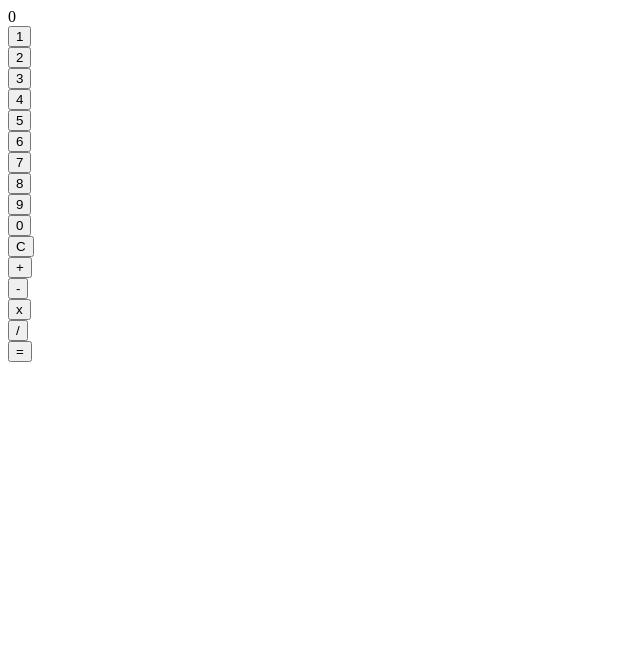
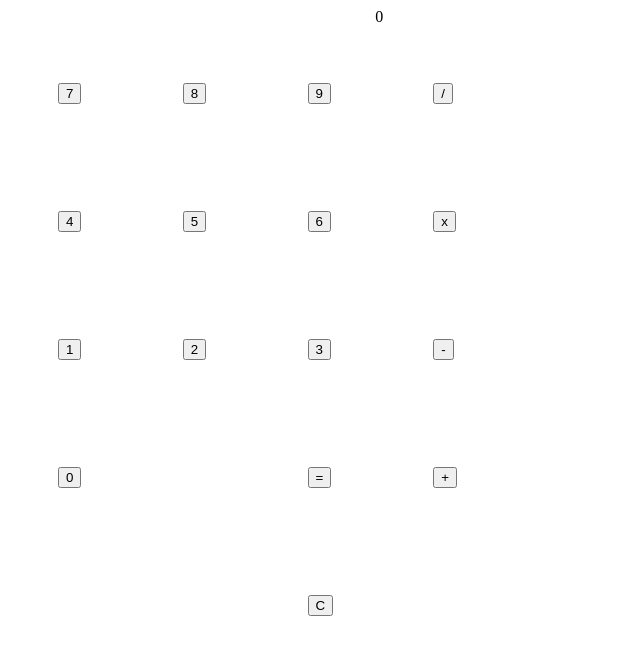
Before and after one commit to h-willis/react-calculator, a React (Create React App) app: page / in a window 1280 px wide. Shown: the top 654 px of the page, without its empty margins (0-640 px from the left). Built offline with nearby package versions, Linux system fonts and the light colour scheme.

Commit message:
grid layout buttons

```diff
--- a/src/CalculatorContainer.js
+++ b/src/CalculatorContainer.js
@@ -82,27 +82,23 @@ function CalculatorContainer() {
 
   return (
     <div className="calculatorContainer">
-      <CalculatorScreen screenState={screenState} />
-      <CalculatorNumbericButton number={1} onClick={handleNumberClick} />
-      <CalculatorNumbericButton number={2} onClick={handleNumberClick} />
-      <CalculatorNumbericButton number={3} onClick={handleNumberClick} />
-      <CalculatorNumbericButton number={4} onClick={handleNumberClick} />
-      <CalculatorNumbericButton number={5} onClick={handleNumberClick} />
-      <CalculatorNumbericButton number={6} onClick={handleNumberClick} />
-      <CalculatorNumbericButton number={7} onClick={handleNumberClick} />
-      <CalculatorNumbericButton number={8} onClick={handleNumberClick} />
-      <CalculatorNumbericButton number={9} onClick={handleNumberClick} />
-      <CalculatorNumbericButton number={0} onClick={handleNumberClick} />
-      <button onClick={resetScreen}>C</button>
-      <CalculatorNumbericButton number={'+'} onClick={handleOperator} />
-      <CalculatorNumbericButton number={'-'} onClick={handleOperator} />
-      <CalculatorNumbericButton number={'x'} onClick={handleOperator} />
-      <CalculatorNumbericButton number={'/'} onClick={handleOperator} />
-      {/* <button value={"+"} onClick={handleOperator}>+</button>
-      <button value={'-'} onClick={handleOperator}>-</button>
-      <button onClick={handleMult}>x</button>
-      <button onClick={handleDivide}>/</button> */}
-      <button onClick={handleEquals}>=</button>
+      <CalculatorScreen screenState={screenState} gridPosition={[1, 1]} />
+      <CalculatorNumbericButton number={1} onClick={handleNumberClick} gridPosition={[4, 1]} />
+      <CalculatorNumbericButton number={2} onClick={handleNumberClick} gridPosition={[4, 2]} />
+      <CalculatorNumbericButton number={3} onClick={handleNumberClick} gridPosition={[4, 3]} />
+      <CalculatorNumbericButton number={4} onClick={handleNumberClick} gridPosition={[3, 1]} />
+      <CalculatorNumbericButton number={5} onClick={handleNumberClick} gridPosition={[3, 2]} />
+      <CalculatorNumbericButton number={6} onClick={handleNumberClick} gridPosition={[3, 3]} />
+      <CalculatorNumbericButton number={7} onClick={handleNumberClick} gridPosition={[2, 1]} />
+      <CalculatorNumbericButton number={8} onClick={handleNumberClick} gridPosition={[2, 2]} />
+      <CalculatorNumbericButton number={9} onClick={handleNumberClick} gridPosition={[2, 3]} />
+      <CalculatorNumbericButton number={0} onClick={handleNumberClick} gridPosition={[5, 1]} />
+      <CalculatorNumbericButton number={'C'} onClick={resetScreen} gridPosition={[6, 3]} />
+      <CalculatorNumbericButton number={'+'} onClick={handleOperator} gridPosition={[5, 4]} />
+      <CalculatorNumbericButton number={'-'} onClick={handleOperator} gridPosition={[4, 4]} />
+      <CalculatorNumbericButton number={'x'} onClick={handleOperator} gridPosition={[3, 4]} />
+      <CalculatorNumbericButton number={'/'} onClick={handleOperator} gridPosition={[2, 4]} />
+      <CalculatorNumbericButton number={'='} onClick={handleEquals} gridPosition={[5, 3]} />
     </div>
   )
 }
--- a/src/CalculatorNumbericButton.js
+++ b/src/CalculatorNumbericButton.js
@@ -1,8 +1,13 @@
 import React from 'react'
 
-function CalculatorNumbericButton({ number, onClick }) {
+function CalculatorNumbericButton({ number, onClick, gridPosition }) {
+  const gridPositions = {
+    gridRow: `${gridPosition[0]}`,
+    gridColumn: `${gridPosition[1]}`
+  }
+
   return (
-    <div className="calculatorNumbericButton">
+    <div className="calculatorNumbericButton" style={gridPositions}>
       <button value={number} onClick={onClick}>{number}</button>
     </div>
   )
--- a/src/CalculatorScreen.js
+++ b/src/CalculatorScreen.js
@@ -1,8 +1,13 @@
 import React from 'react'
 
-function CalculatorScreen({ screenState }) {
+function CalculatorScreen({ screenState, gridPosition }) {
+  const gridPositions = {
+    gridRow: `${gridPosition[0]}`,
+    gridColumn: `${gridPosition[1]} / 4`
+  }
+
   return (
-    <div className="calculatorScreen">{screenState}</div>
+    <div className="calculatorScreen" style={gridPositions}>{screenState}</div>
   )
 }
 
--- a/src/index.js
+++ b/src/index.js
@@ -1,6 +1,7 @@
 import React from 'react';
 import ReactDOM from 'react-dom/client';
 import App from './App';
+import './styles/styles.css'
 
 const root = ReactDOM.createRoot(document.getElementById('root'));
 root.render(
--- /dev/null
+++ b/src/styles/styles.css
@@ -0,0 +1,25 @@
+/* * {
+  margin: 0;
+  border: 0;
+  padding: 0;
+} */
+
+.calculatorContainer {
+  width: 500px;
+  height: 500px;
+  display: grid;
+  grid-template-columns: repeat(4, 1fr);
+  grid-template-rows: repeat(6, 1fr);
+}
+
+.calculatorNumbericButton {
+  font-size: 25px;
+  padding: 50px;
+  height: 100%;
+  width: 100%;
+}
+
+.calculatorScreen {
+  display: flex;
+  justify-content: right;
+}
```
